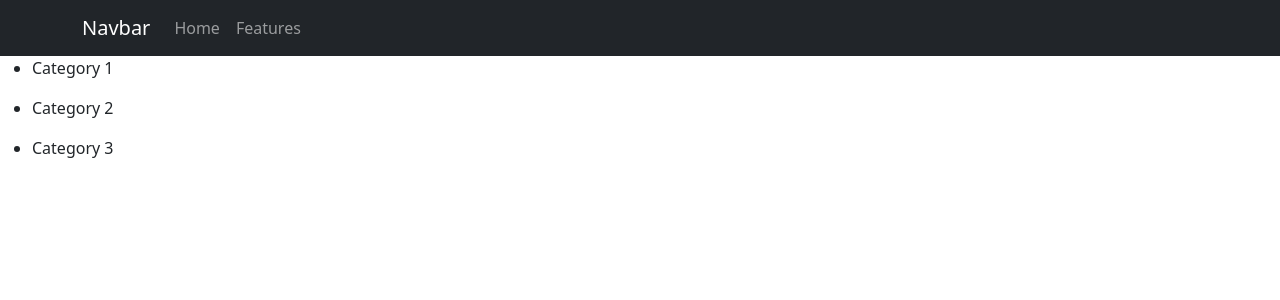
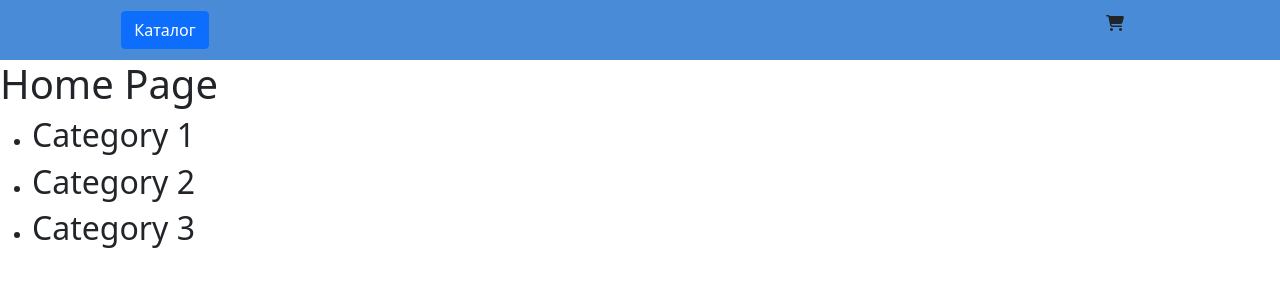
Before and after one commit to lelonov23/market-place, a React (Create React App) app: page / in a window 1280 px wide. Shown: the top 300 px of the page. Built offline with nearby package versions, Linux system fonts and the light colour scheme.

Commit message:
bootstrap is making me cry

```diff
--- a/public/index.html
+++ b/public/index.html
@@ -9,6 +9,10 @@
       name="description"
       content="Web site created using create-react-app"
     />
+    <script
+      src="https://kit.fontawesome.com/b463dd99d9.js"
+      crossorigin="anonymous"
+    ></script>
     <link rel="apple-touch-icon" href="%PUBLIC_URL%/logo192.png" />
     <!--
       manifest.json provides metadata used when your web app is installed on a
--- /dev/null
+++ b/src/components/layout/Header.module.css
@@ -0,0 +1,5 @@
+.header {
+  background-color: rgb(73, 139, 215);
+  padding: 0.7rem 0;
+  display: flex;
+}
--- a/src/components/layout/Header.tsx
+++ b/src/components/layout/Header.tsx
@@ -1,18 +1,29 @@
 import React from "react";
-import { Navbar, Nav, Container } from "react-bootstrap";
+import {
+  InputGroup,
+  FormControl,
+  Container,
+  Button,
+  Row,
+  Col,
+} from "react-bootstrap";
+
+import styles from "./Header.module.css";
 
 const Header: React.FC = () => {
   return (
-    <header>
-      <Navbar bg="dark" variant="dark">
-        <Container>
-          <Navbar.Brand href="#home">Navbar</Navbar.Brand>
-          <Nav className="me-auto">
-            <Nav.Link href="#home">Home</Nav.Link>
-            <Nav.Link href="#features">Features</Nav.Link>
-          </Nav>
-        </Container>
-      </Navbar>
+    <header className={styles.header}>
+      <Container className="align-center" fluid="md">
+        <Row>
+          <Col className="text-center " sm={2}>
+            <Button variant="primary">Каталог</Button>
+          </Col>
+          <Col className="text-center " sm={8}></Col>
+          <Col className="text-center " sm={2}>
+            <i className="fa-solid fa-cart-shopping"></i>
+          </Col>
+        </Row>
+      </Container>
     </header>
   );
 };
--- a/src/components/routes/HomePage.tsx
+++ b/src/components/routes/HomePage.tsx
@@ -8,14 +8,14 @@ interface HomePageProps {
 }
 
 const HomePage: React.FC<HomePageProps> = observer(({ categoryStore }) => {
-  console.log("stoer--- ", categoryStore.categories);
   return (
     <div>
+      <h1>Home Page</h1>
       <ul>
         {categoryStore.categories.map((category) => {
           return (
-            <li>
-              <p>{category.name}</p>
+            <li key={category.id}>
+              <h2>{category.name}</h2>
             </li>
           );
         })}
--- /dev/null
+++ b/src/css.d.ts
@@ -0,0 +1,4 @@
+declare module "*.module.css" {
+    const styles: { [className: string]: string }
+    export * from styles
+}
```
